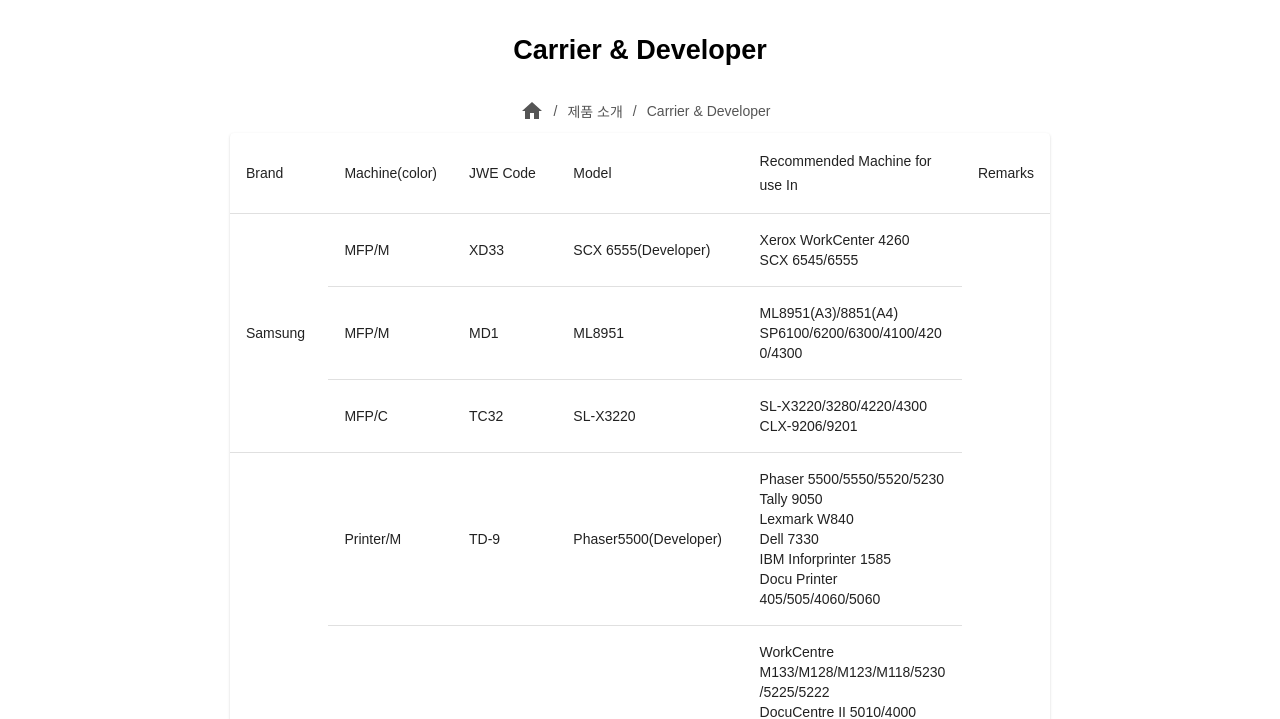
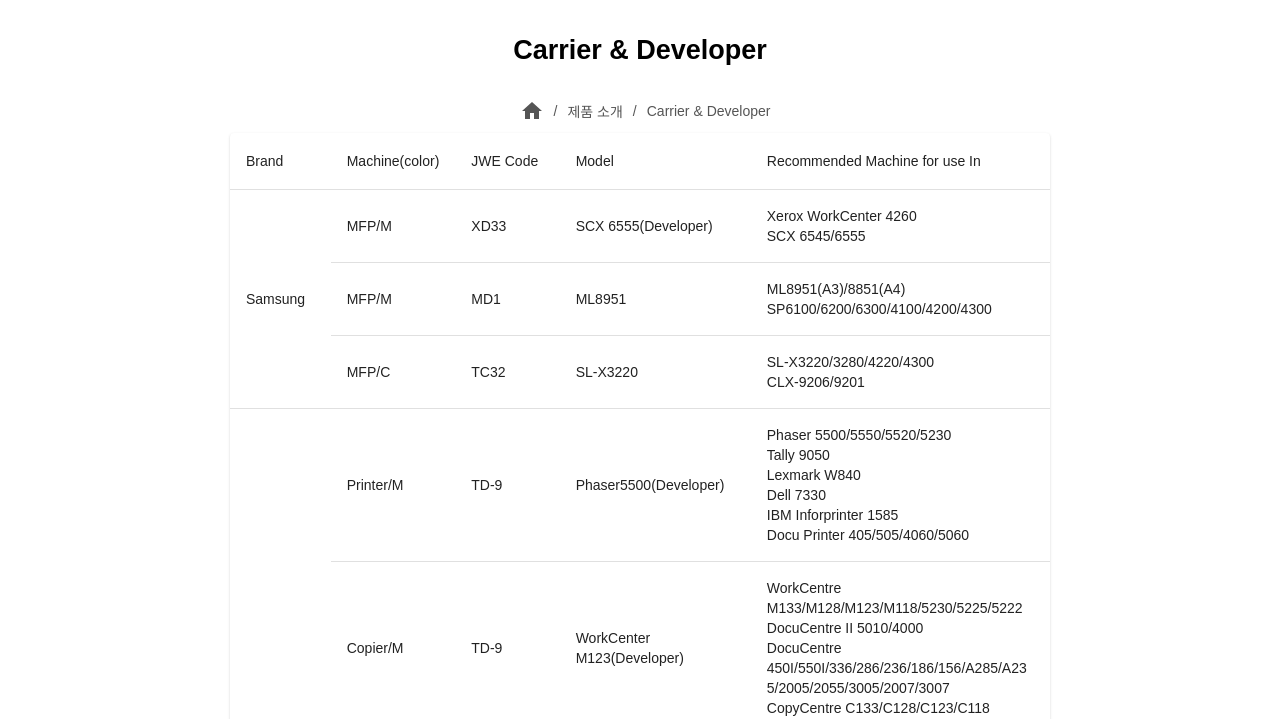
Before and after one commit to jungwonelectronics/homepage, a Gatsby site: page /product/carrier in a window 1280 px wide. Shown: the part 87-806 px from the top of the page. Built offline with nearby package versions, Linux system fonts and the light colour scheme; Gatsby itself is replaced by a stand-in of ours.

Commit message:
update product info

```diff
--- a/src/constant/carrierList.js
+++ b/src/constant/carrierList.js
@@ -4,7 +4,7 @@
   { id: 'jweCode', label: 'JWE Code' },
   { id: 'model', label: 'Model' },
   { id: 'useInList', label: 'Recommended Machine for use In' },
-  { id: 'remarks', label: 'Remarks' }
+  // { id: 'remarks', label: 'Remarks' }
 ];
 
 export const list = [
```
